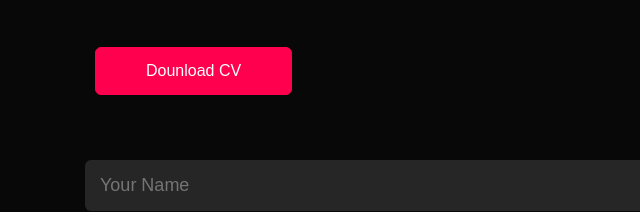
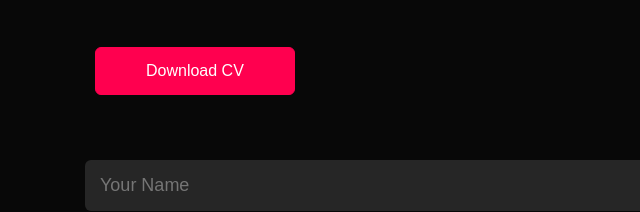
Before and after one commit to fabjopashollari/Fabjo-Portfolio, a plain HTML site: page index.html in a window 1280 px wide. Shown: the part 2781-2993 px from the top of the page, 0-640 px from the left. Drawn offline with Linux system fonts and the light colour scheme.

Commit message:
Updated resume

```diff
--- a/index.html
+++ b/index.html
@@ -188,7 +188,7 @@
                         <path d="M8 0C3.58 0 0 3.58 0 8c0 3.54 2.29 6.53 5.47 7.59.4.07.55-.17.55-.38 0-.19-.01-.82-.01-1.49-2.01.37-2.53-.49-2.69-.94-.09-.23-.48-.94-.82-1.13-.28-.15-.68-.52-.01-.53.63-.01 1.08.58 1.23.82.72 1.21 1.87.87 2.33.66.07-.52.28-.87.51-1.07-1.78-.2-3.64-.89-3.64-3.95 0-.87.31-1.59.82-2.15-.08-.2-.36-1.02.08-2.12 0 0 .67-.21 2.2.82.64-.18 1.32-.27 2-.27s1.36.09 2 .27c1.53-1.04 2.2-.82 2.2-.82.44 1.1.16 1.92.08 2.12.51.56.82 1.27.82 2.15 0 3.07-1.87 3.75-3.65 3.95.29.25.54.73.54 1.48 0 1.07-.01 1.93-.01 2.2 0 .21.15.46.55.38A8.01 8.01 0 0 0 16 8c0-4.42-3.58-8-8-8"/>
                       </svg></a>
                 </div>
-                <a href="image/Fabjo's Resume (1) (1).pdf" download class="btn btn2">Dounload CV</a>
+                <a href="image/FABJO'S CV.pdf" download class="btn btn2">Download CV</a>
             </div>
                 <div class="contact-right">
                     <form class="form-right" name="submit-to-google-sheet">
```
Also changed, not shown: 1 other file.
